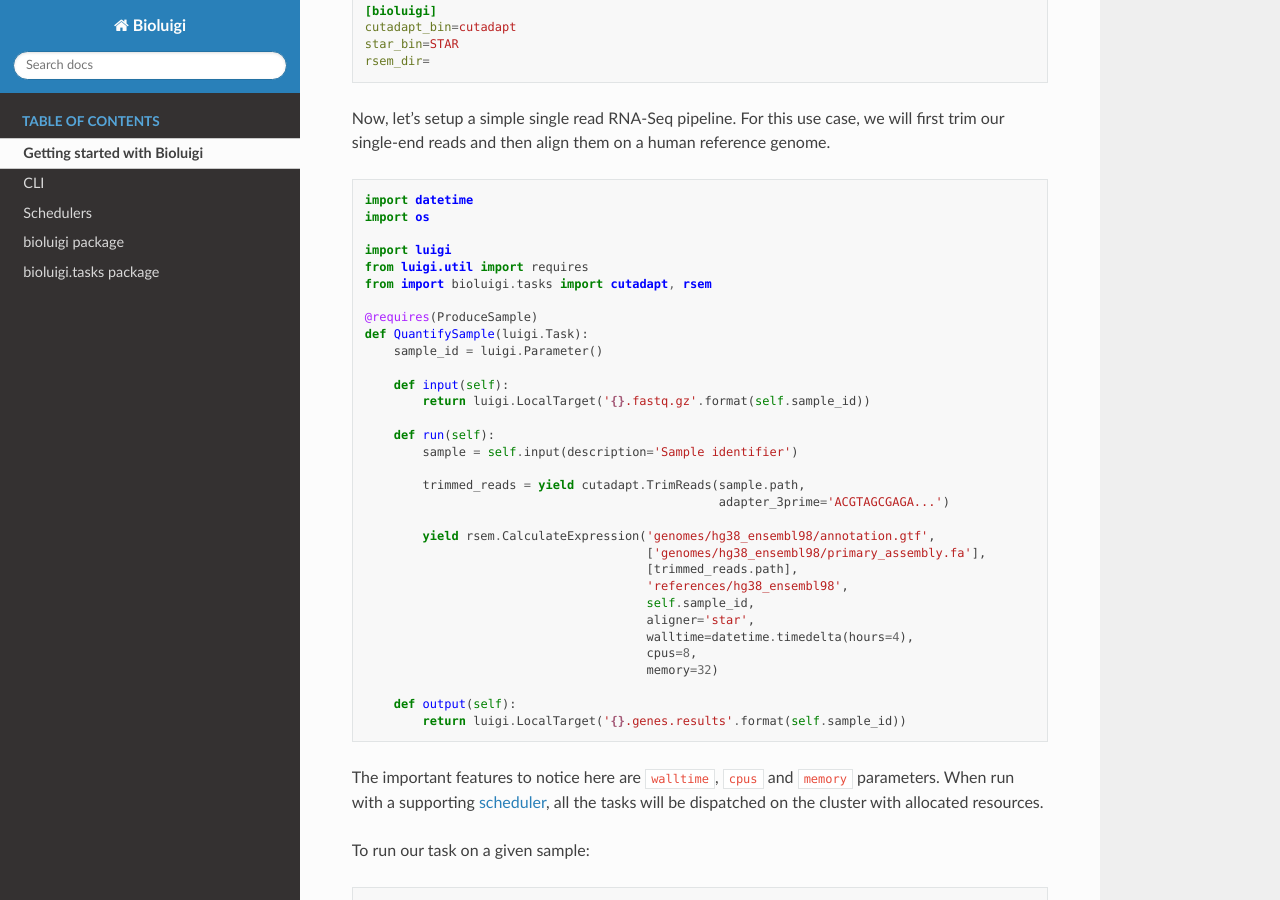
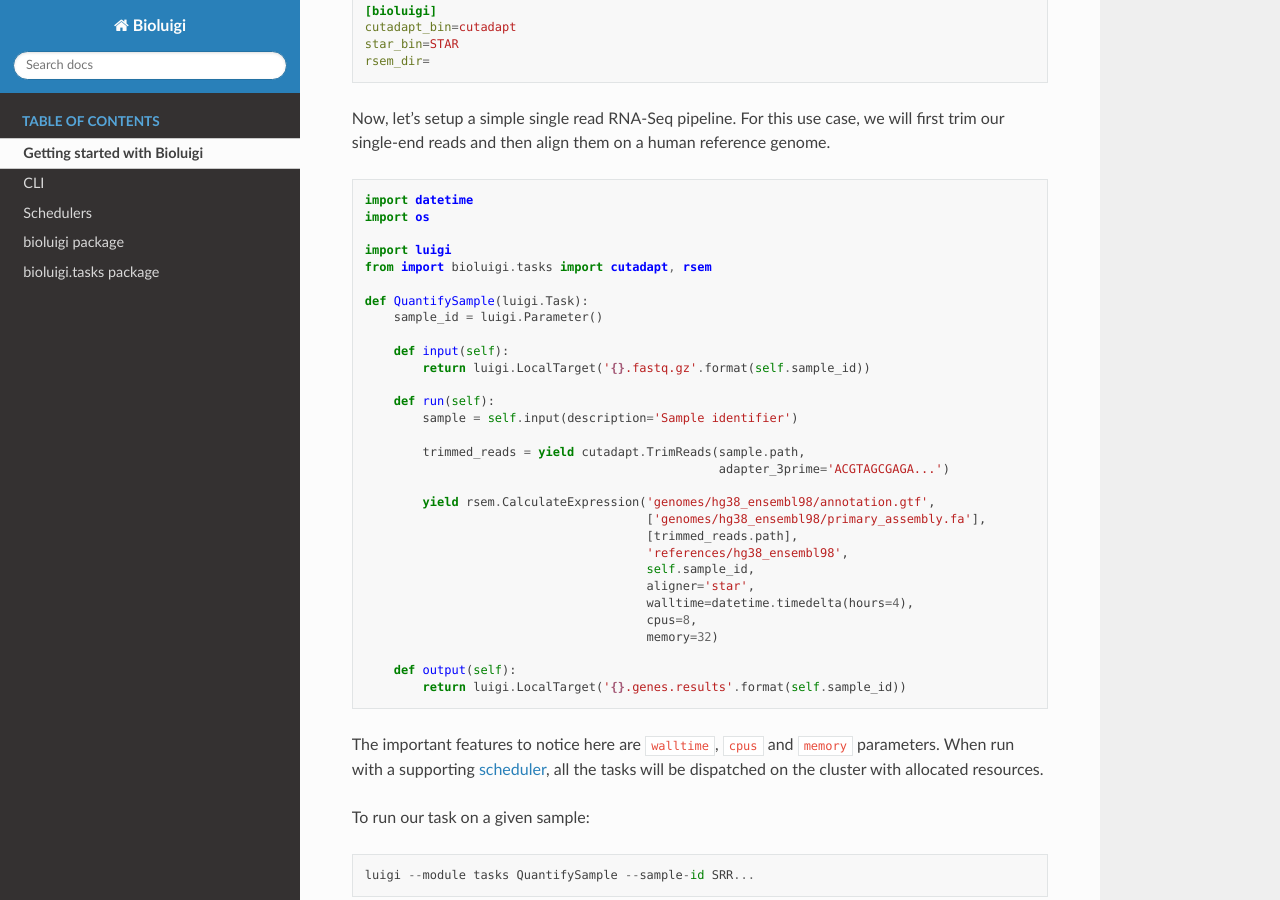
Before and after one commit to PavlidisLab/bioluigi, a Sphinx documentation site: the page built from docs/getting-started.rst, in a window 1280 px wide and 900 px high, scrolled down 359 px. Built offline with Sphinx 7.4.7 and the Read the Docs theme 2.0.0, drawn with Linux system fonts in a browser that asks for light colours.

Commit message:
docs: Remove unused @requires

```diff
--- a/docs/getting-started.rst
+++ b/docs/getting-started.rst
@@ -29,10 +29,8 @@ genome.
    import os
 
    import luigi
-   from luigi.util import requires
    from import bioluigi.tasks import cutadapt, rsem
 
-   @requires(ProduceSample)
    def QuantifySample(luigi.Task):
        sample_id = luigi.Parameter()
 
```
